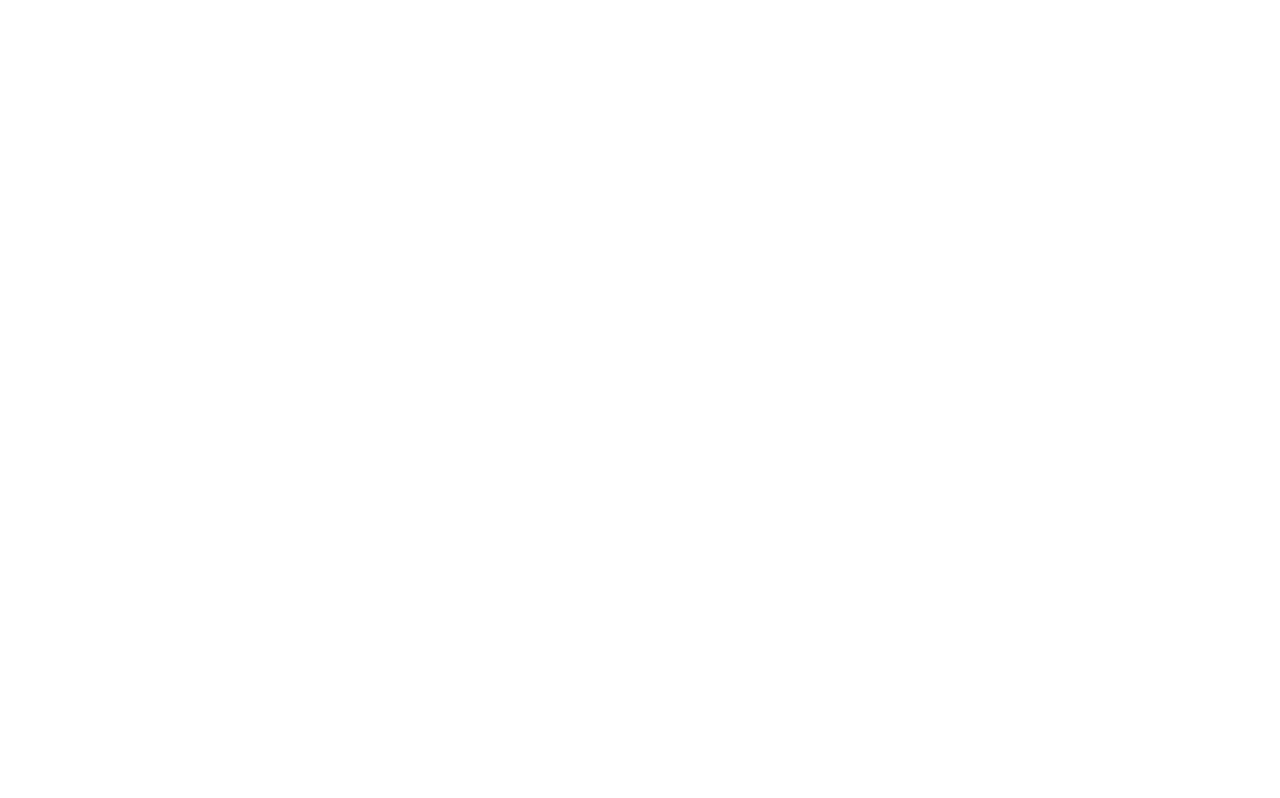
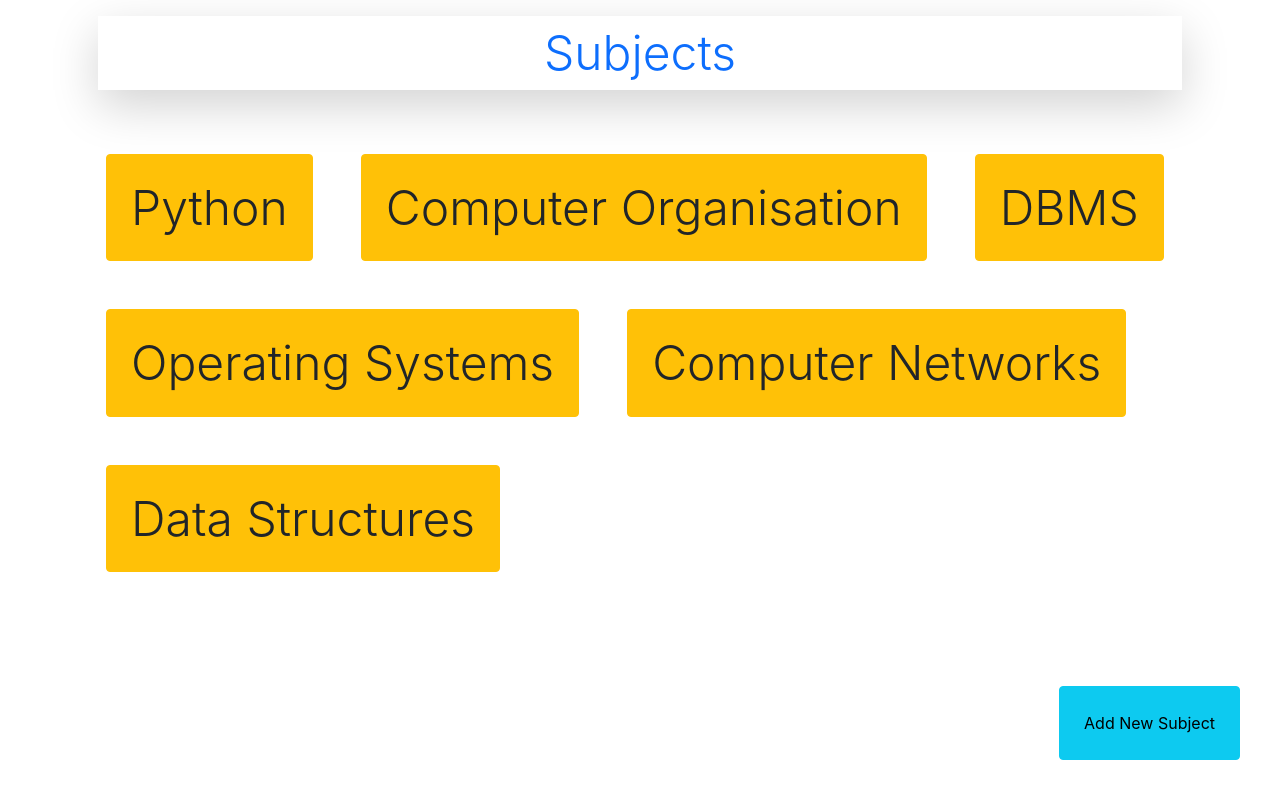
Before and after one commit to ch-neha/PrepBright, a React (Create React App) app: page /subjects/addsub in a window 1280 px wide. Before the commit this address had no page. Built offline with nearby package versions, Linux system fonts and the light colour scheme.

Commit message:
feat: Subject Form

```diff
--- a/src/App.js
+++ b/src/App.js
@@ -14,11 +14,13 @@ function App() {
       <Routes>
         {/* Route for home component */}
         <Route path='' element={<Home />} />
-        <Route path='subjects' element={<Subject />} />
+        <Route path='subjects' element={<Subject />} >
+          <Route path='addsub' element={<SubjectForm />} />
+        </Route>
         <Route path='resource' element={<Resource />} />
         <Route path='subjects/resources' element={<Material />} />
         <Route path='addresource' element={<ResourceForm />} />
-        <Route path='addsub' element={<SubjectForm />} />
+
       </Routes>
     </div>
   );
--- a/src/Components/SubjectForm.js
+++ b/src/Components/SubjectForm.js
@@ -1,36 +1,46 @@
 import { useDispatch, useSelector } from "react-redux";
 import { useForm } from 'react-hook-form';
 import { addSubject } from "../slices/subjectSlice";
-import { Link } from 'react-router-dom';
+import { useState } from "react";
 
-export default function SubjectForm() {
+export default function SubjectForm(props) {
     let { register, handleSubmit, formState: { errors } } = useForm();
 
-    let subjs = useSelector(state => state.subs)
+    let [subadd, change] = useState(false);
 
     const dispatch = useDispatch();
 
     const onFormSubmit = (formObject) => {
-        let actionObj = addSubject(formObject);
-        console.log(actionObj);
+        let actionObj = addSubject(formObject.newsubject);
         dispatch(actionObj);
-        console.log(subjs)
+        change(true);
+    }
+
+    let handleFormSubmit = () => {
+        props.toggleSubmit(false);
     }
 
     return (
-        <div className="mx-auto w-50">
+        <div className="w-100">
             <p className='display-3 text-center text-primary mb-5'>Add Subject</p>
-            <form className="w-75 mx-auto" onSubmit={handleSubmit(onFormSubmit)}>
+            <form className="w-50 mx-auto" onSubmit={handleSubmit(onFormSubmit)}>
                 <div className="my-3">
                     <label htmlFor="subject">Subject Name </label>
-                    <input type="text" id="subject" className='form-control' {...register("subject")}></input>
+                    <input type="text" id="subject" className='form-control' {...register("newsubject")}></input>
                 </div>
                 <div className="mx-auto">
-                    {/* <Link to="/subjects"> */}
                     <button type="submit" className="btn btn-danger">Add</button>
-                    {/* </Link> */}
                 </div>
             </form>
+            {
+                subadd == true && <p className="w-25 text-info text-center mx-auto my-2">Subject Added!</p>
+            }
+            {
+                props.addSubjectForm == true &&
+                <div className="mx-auto w-25 my-5 text-center" >
+                    <button className="btn btn-success " type="button" onClick={handleFormSubmit}>Go Back</button>
+                </div>
+            }
         </div>
     );
 }
--- a/src/pages/Subject.js
+++ b/src/pages/Subject.js
@@ -1,11 +1,20 @@
 import { useSelector } from 'react-redux';
 import { Link, Outlet } from 'react-router-dom';
+import { useState } from 'react';
+import SubjectForm from '../Components/SubjectForm';
 
 function Subject() {
     const subjs = useSelector(state => state.subs);
+    let [addSubjectForm, toggleSubmit] = useState(false);
+    let handleSubmit = () => {
+        toggleSubmit(true);
+        console.log(addSubjectForm);
+    }
     return (
         <div className="container">
             <div className="display-5 text-center text-primary m-3 p-2 shadow-lg bg-white">Subjects</div>
+            {
+                addSubjectForm == false &&
                 <div>
                     {
                         subjs.map((element) =>
@@ -18,18 +27,22 @@ function Subject() {
                             </Link>
                         )
                     }
-            </div>
-            <Outlet />
-            <div>
+
                     <div className='float-end'>
-                    {/* <Link to="/addsub"> */}
-                    <button type="button" className='btn btn-info p-4' style={{ position: "fixed", bottom: 40, right: 40, }}>
+                        {/* <Link to="addsub"> */}
+                        <button type="button" className='btn btn-info p-4' style={{ position: "fixed", bottom: 40, right: 40, }} onClick={handleSubmit}>
                             Add New Subject
                         </button>
                         {/* </Link> */}
                     </div>
                 </div>
+            }
+            {
+                addSubjectForm == true && <SubjectForm addSubjectForm={addSubjectForm} toggleSubmit={toggleSubmit} />
+            }
+
         </div>
+
     );
 }
 export default Subject;
```
Lines whose indentation alone changed are shown as unchanged.
